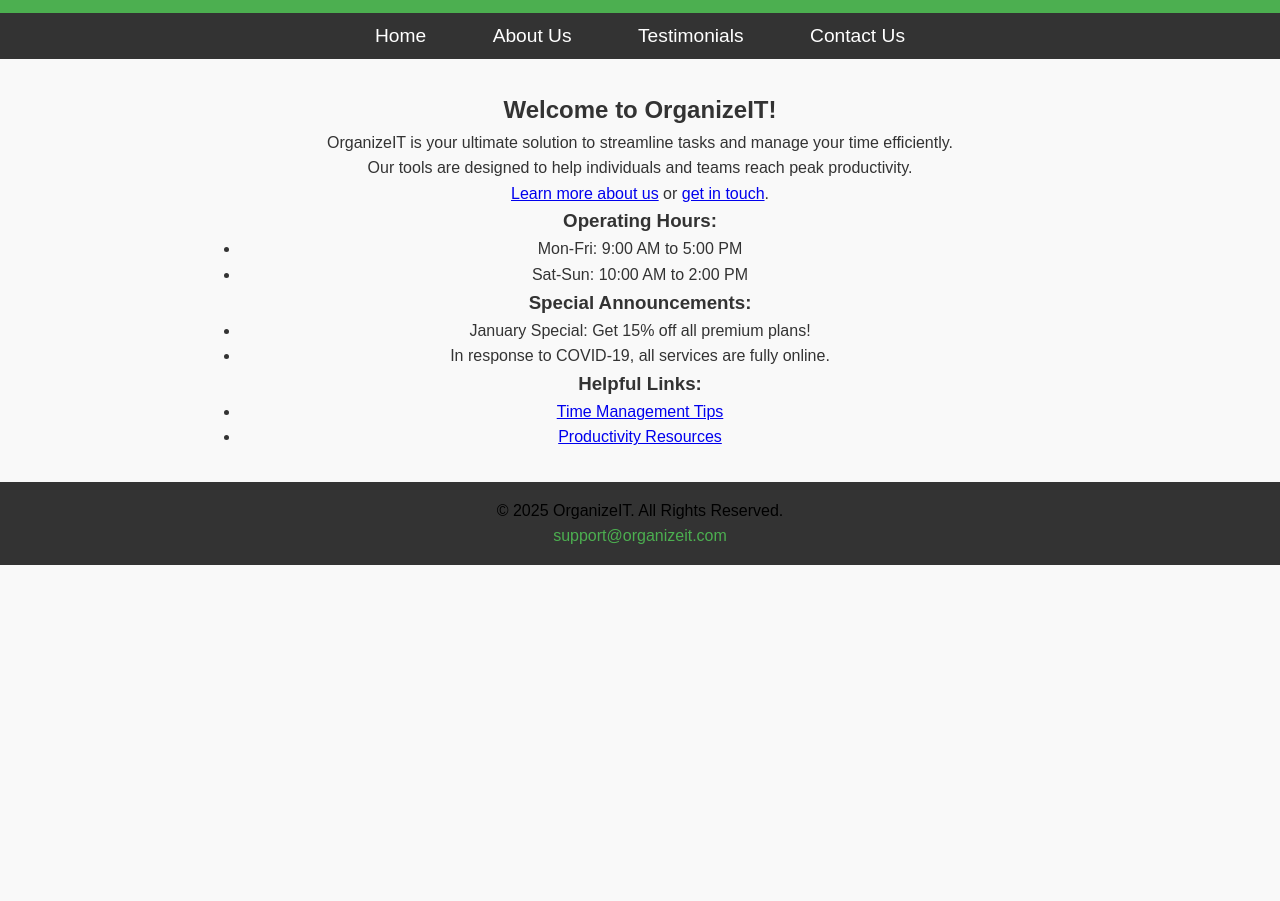
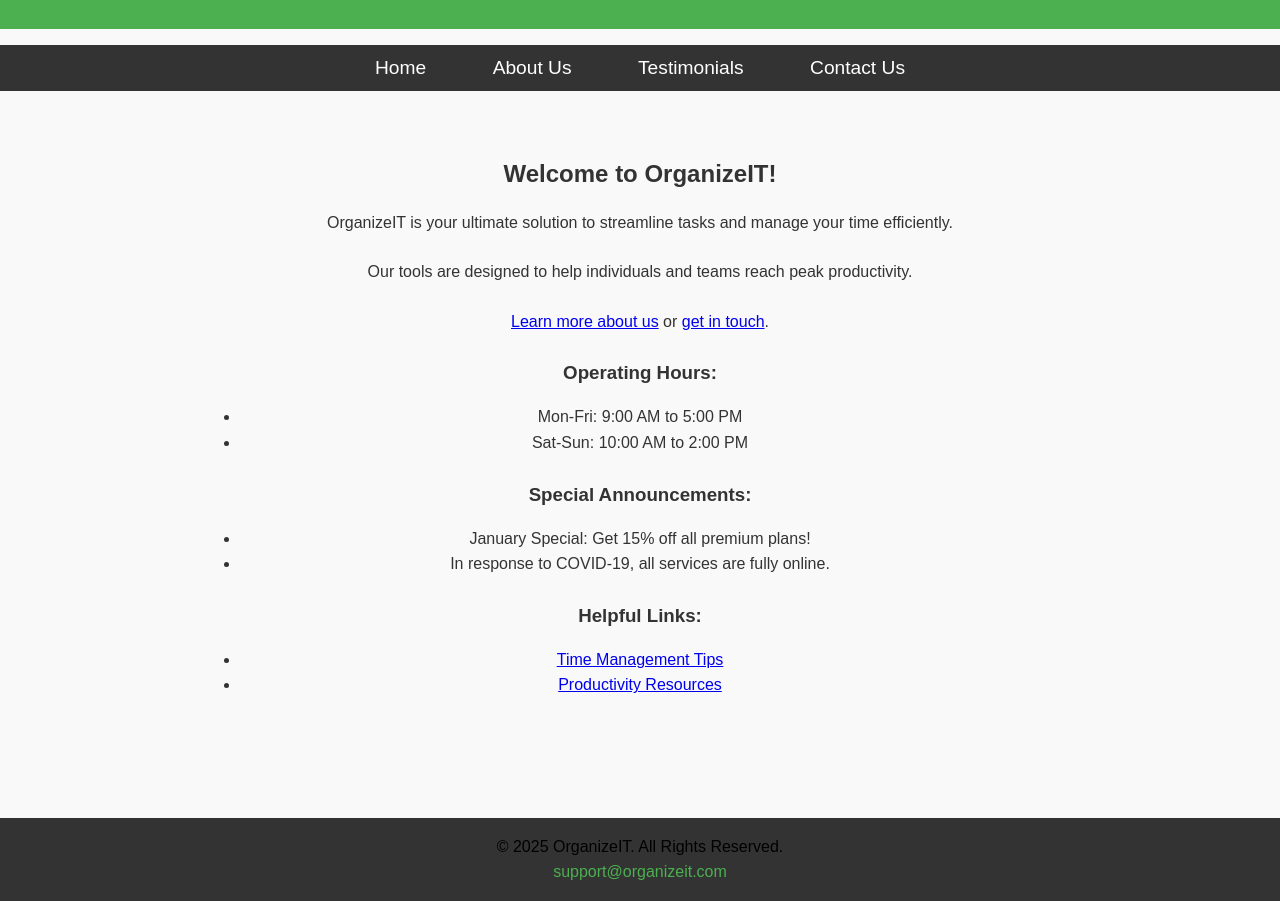
Before and after one commit to Min-Thu32/Min-Thu32.github.io, a plain HTML site: page index.html in a window 1280 px wide. Shown: the part 45-946 px from the top of the page. Before the commit the page ends 800 px from the top, so only its background shows below. Drawn offline with Linux system fonts and the light colour scheme.

Commit message:
Update styles.css

```diff
--- a/css/styles.css
+++ b/css/styles.css
@@ -1,4 +1,3 @@
-/* General Reset */
 body, h1, h2, h3, p, ul, li, a {
     margin: 0;
     padding: 0;
@@ -25,16 +24,19 @@ header {
     width: 100%;
     text-align: center;
     padding: 1rem 0;
+    margin-bottom: 1rem;
 }
 
 header img {
     max-width: 150px;
+    margin-bottom: 1rem;
 }
 
 /* Navigation */
 nav {
     background: #333;
     width: 100%;
+    margin-bottom: 2rem;
 }
 
 nav ul {
@@ -65,6 +67,15 @@ main {
     width: 100%;
     max-width: 800px;
     padding: 2rem;
+    margin-bottom: 2rem;
+}
+
+main h2, main h3 {
+    margin-bottom: 1rem;
+}
+
+main p, main ul {
+    margin-bottom: 1.5rem;
 }
 
 main img {
@@ -73,6 +84,7 @@ main img {
     margin: 1rem auto;
     display: block;
 }
+
 /* Footer */
 footer {
     background: #333;
@@ -84,6 +96,7 @@ footer {
     text-align: center;
     width: 100%;
     padding: 1rem 0;
+    margin-top: 2rem;
 }
 
 footer p {
```
